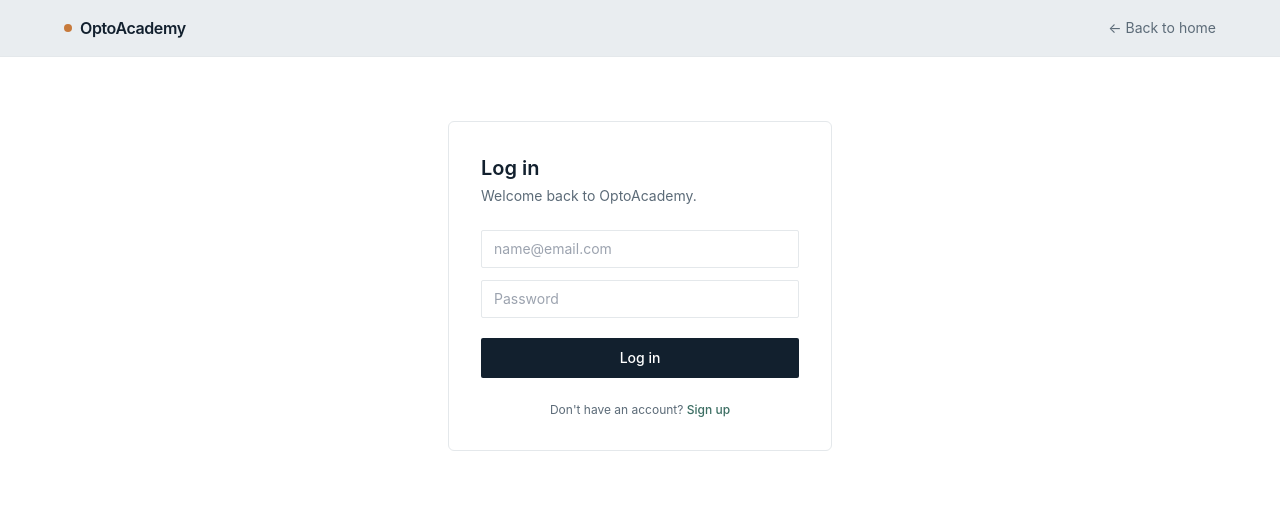
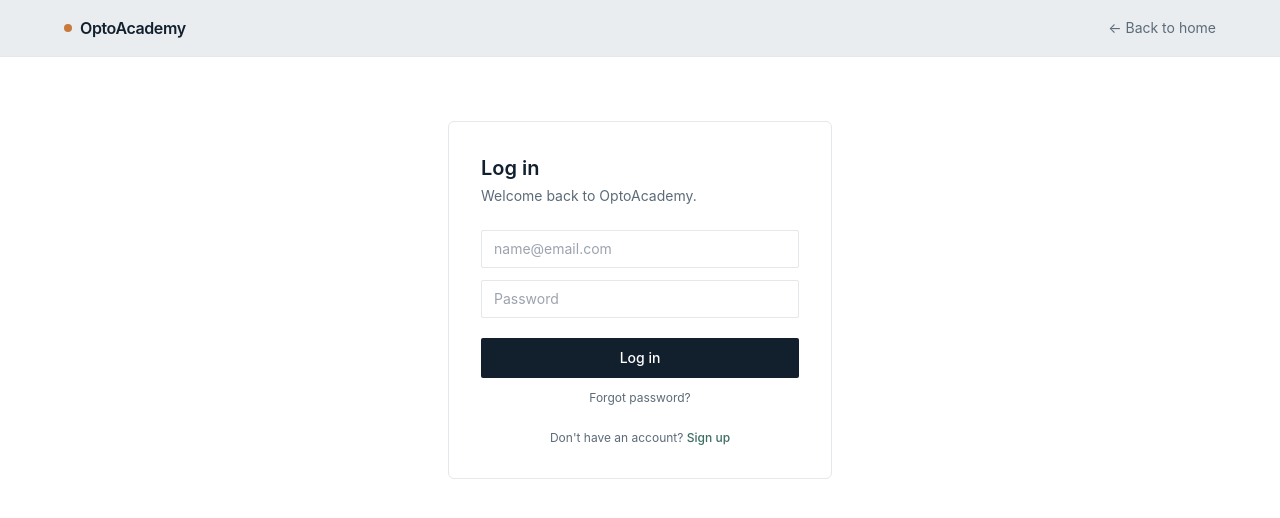
Before and after one commit to MHamzaNajam/optoacademy, a Next.js app: page /login in a window 1280 px wide. Shown: the top 518 px of the page. Built offline with nearby package versions, Linux system fonts and the light colour scheme; no server answers.

Commit message:
Update page.tsx

```diff
--- a/app/(auth)/login/page.tsx
+++ b/app/(auth)/login/page.tsx
@@ -1,32 +1,105 @@
+"use client";
+
+import { useState } from "react";
+import { useRouter } from "next/navigation";
+import { supabase } from "@/lib/supabaseClient";
 import MiniHeader from "@/components/marketing/MiniHeader";
+
 export default function LoginPage() {
+  const router = useRouter();
+  const [email, setEmail] = useState("");
+  const [password, setPassword] = useState("");
+  const [error, setError] = useState<string | null>(null);
+  const [loading, setLoading] = useState(false);
+  const [resetSent, setResetSent] = useState(false);
+
+  async function handleLogin(e: React.FormEvent) {
+    e.preventDefault();
+    setError(null);
+    setLoading(true);
+
+    const { error: loginError } = await supabase.auth.signInWithPassword({
+      email,
+      password,
+    });
+
+    if (loginError) {
+      setError(loginError.message);
+      setLoading(false);
+      return;
+    }
+
+    router.push("/dashboard");
+  }
+
+  async function handleForgotPassword() {
+    if (!email) {
+      setError("Enter your email above first, then click 'Forgot password'.");
+      return;
+    }
+    setError(null);
+    const { error: resetError } = await supabase.auth.resetPasswordForEmail(email, {
+      redirectTo: `${window.location.origin}/reset-password`,
+    });
+    if (resetError) {
+      setError(resetError.message);
+      return;
+    }
+    setResetSent(true);
+  }
+
   return (
     <div className="min-h-screen bg-paper">
       <MiniHeader />
       <div className="flex items-center justify-center px-6 py-16">
         <div className="w-full max-w-sm bg-white border border-line rounded-md p-8">
           <h1 className="text-xl font-semibold text-ink mb-1">Log in</h1>
-        <p className="text-sm text-slate mb-6">
-          Welcome back to OptoAcademy.
-        </p>
+          <p className="text-sm text-slate mb-6">Welcome back to OptoAcademy.</p>
 
-        {/* TODO: wire up to Clerk's <SignIn /> component, or your chosen auth provider */}
-        <form className="flex flex-col gap-3">
+          <form onSubmit={handleLogin} className="flex flex-col gap-3">
             <input
               type="email"
               placeholder="name@email.com"
+              required
+              value={email}
+              onChange={(e) => setEmail(e.target.value)}
               className="border border-line rounded-sm px-3 py-2 text-sm"
             />
             <input
               type="password"
               placeholder="Password"
+              required
+              value={password}
+              onChange={(e) => setPassword(e.target.value)}
               className="border border-line rounded-sm px-3 py-2 text-sm"
             />
+
+            {error && (
+              <p className="text-xs text-[#c0392b] bg-[#c0392b]/5 border border-[#c0392b]/20 rounded-sm px-3 py-2">
+                {error}
+              </p>
+            )}
+
+            {resetSent && (
+              <p className="text-xs text-teal bg-teal/5 border border-teal/20 rounded-sm px-3 py-2">
+                Password reset email sent — check your inbox.
+              </p>
+            )}
+
             <button
               type="submit"
-            className="bg-ink text-paper py-2.5 rounded-sm font-medium text-sm mt-2"
+              disabled={loading}
+              className="bg-ink text-paper py-2.5 rounded-sm font-medium text-sm mt-2 disabled:opacity-60"
             >
-            Log in
+              {loading ? "Logging in..." : "Log in"}
+            </button>
+
+            <button
+              type="button"
+              onClick={handleForgotPassword}
+              className="text-xs text-slate hover:text-ink transition text-center"
+            >
+              Forgot password?
             </button>
           </form>
 
```
Lines whose indentation alone changed are shown as unchanged.
